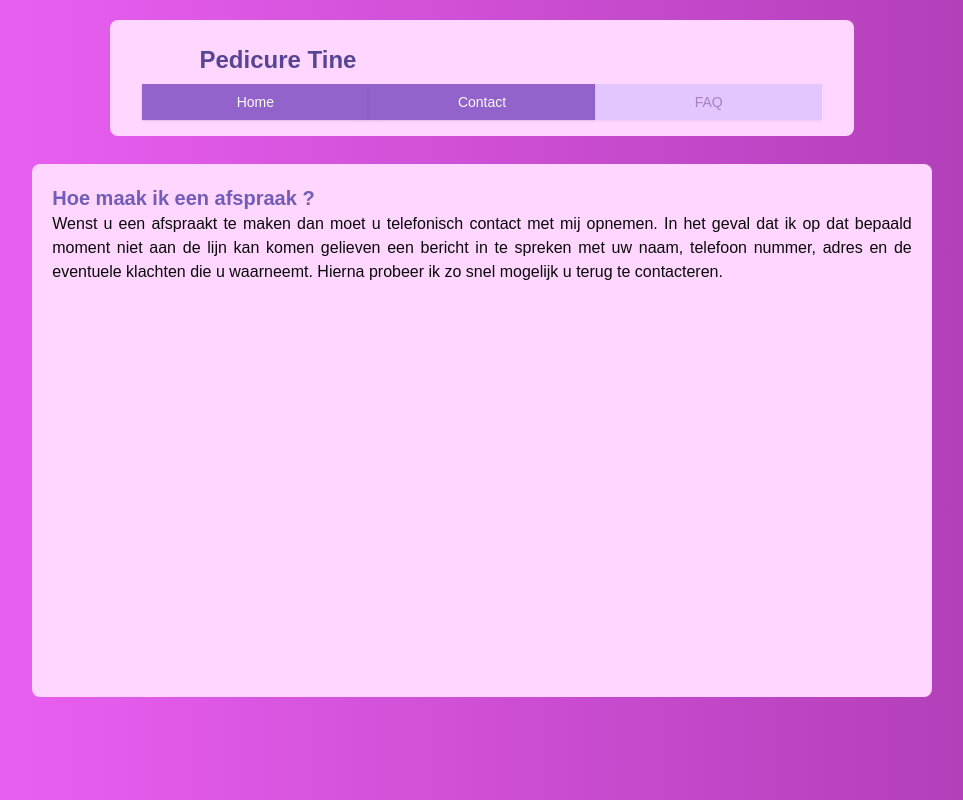
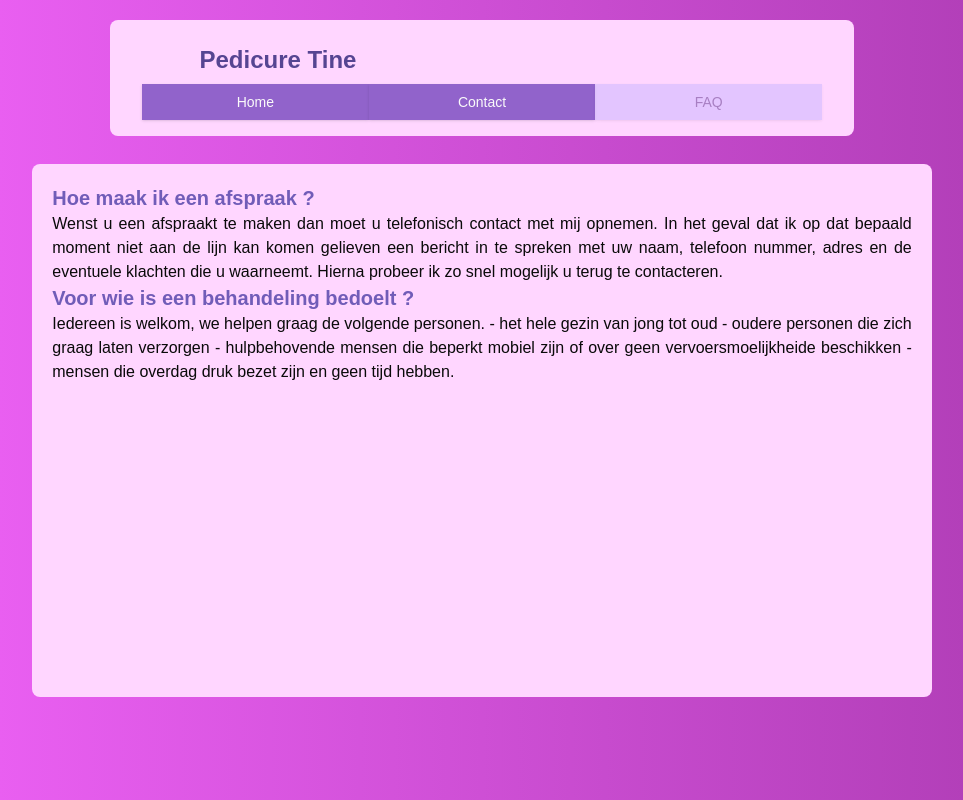
Before and after one commit to BlueGhostface/SiteMom, a Next.js app: page /faq in a window 1280 px wide. Shown: the whole page, without its empty margins (158-1121 px from the left). Built offline with nearby package versions, Linux system fonts and the light colour scheme.

Commit message:
update faqcard 2de question

```diff
--- a/app/domain/faq/FaqCard.tsx
+++ b/app/domain/faq/FaqCard.tsx
@@ -5,10 +5,24 @@ export default function FaqCard() {
         Hoe maak ik een afspraak ?
       </div>
       <div className="text-justify">
-        Wenst u een afspraakt te maken dan moet u telefonisch contact met mij opnemen.
-        In het geval dat ik op dat bepaald moment niet aan de lijn kan komen gelieven een bericht in te spreken
-        met uw naam, telefoon nummer, adres en de eventuele klachten die u waarneemt.
-        Hierna probeer ik zo snel mogelijk u terug te contacteren. </div>
+        Wenst u een afspraakt te maken dan moet u telefonisch contact met mij
+        opnemen. In het geval dat ik op dat bepaald moment niet aan de lijn kan
+        komen gelieven een bericht in te spreken met uw naam, telefoon nummer,
+        adres en de eventuele klachten die u waarneemt. Hierna probeer ik zo
+        snel mogelijk u terug te contacteren.
+      </div>
+
+      <div className="text-start text-xl font-bold text-Text-heading">
+        Voor wie is een behandeling bedoelt ?
+      </div>
+      <div className="text-justify">
+        Iedereen is welkom, we helpen graag de volgende personen.
+        - het hele gezin van jong tot oud
+        - oudere personen die zich graag laten verzorgen
+        - hulpbehovende mensen die beperkt mobiel zijn of over geen vervoersmoelijkheide beschikken
+        - mensen die overdag druk bezet zijn en geen tijd hebben.
+
+      </div>
     </div>
   );
 }
```
